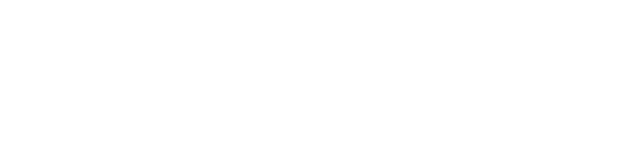
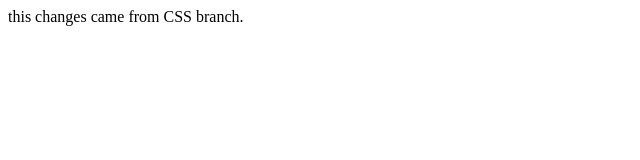
Before and after one commit to pemaghising/CSS-course, a plain HTML site: page index.html in a window 1280 px wide. Shown: the whole page, without its empty margins (0-640 px from the left). Drawn offline with Linux system fonts and the light colour scheme.

Commit message:
changes from CSS

```diff
--- a/index.html
+++ b/index.html
@@ -6,6 +6,6 @@
     <title>Document</title>
 </head>
 <body>
-
+    this changes came from CSS branch.
 </body>
 </html>
```
